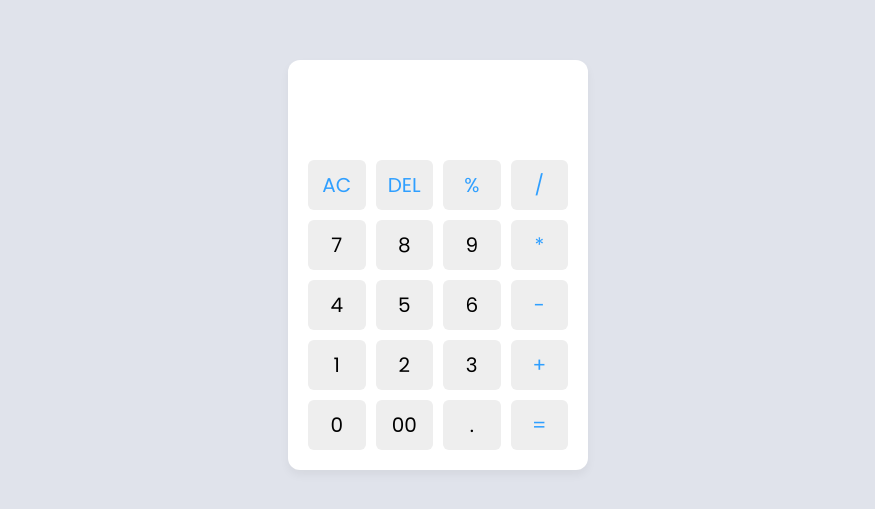
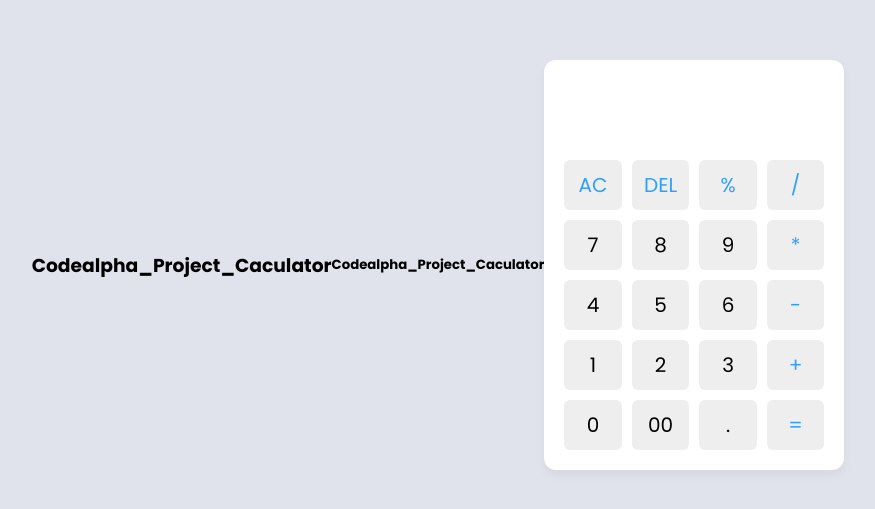
Before and after one commit to Arjunparmar-dev/Codealpha_Project_Calculator, a plain HTML site: page index.html in a window 1280 px wide. Shown: the part 135-644 px from the top of the page, without its empty margins (202-1077 px from the left). Drawn offline with Linux system fonts and the light colour scheme.

Commit message:
Update index.html

```diff
--- a/index.html
+++ b/index.html
@@ -8,6 +8,8 @@
     <link rel="stylesheet" href="style.css" />
   </head>
   <body>
+    <h3>Codealpha_Project_Caculator</h3>
+    <h5>Codealpha_Project_Caculator</h5>
     <div class="container">
       <input type="text" class="display" />
 
```
